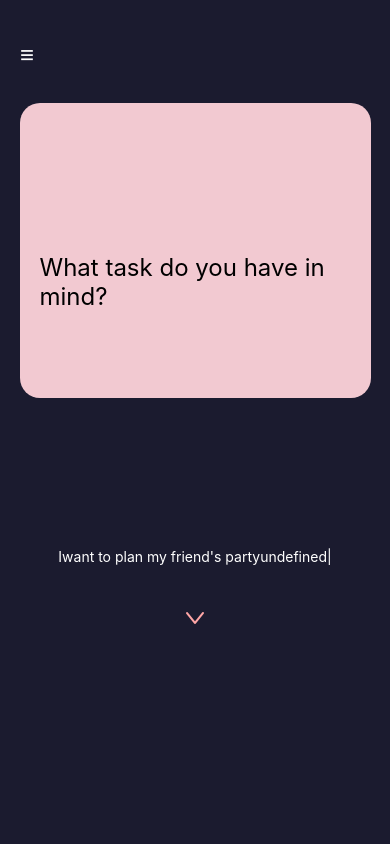
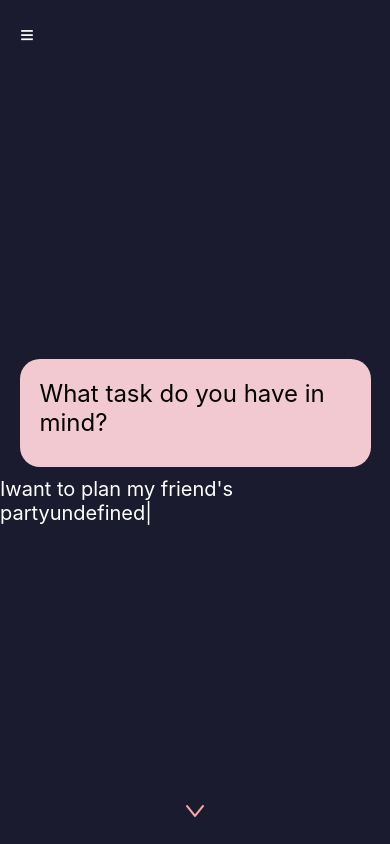
Before and after one commit to BenjaminL15/AI-Productivity-App, a React Native app in the folder application/: screen /TaskStart in a window 390 px wide. Built offline with nearby package versions, Linux system fonts and the light colour scheme.

Commit message:
Style TaskStart
Changing style of task

```diff
--- a/application/screens/taskStart.js
+++ b/application/screens/taskStart.js
@@ -1,5 +1,5 @@
 import React, {useState, useEffect } from 'react';
-import { View, Text, TextInput, StyleSheet, TouchableOpacity } from 'react-native';
+import { View, Text, TextInput, StyleSheet, TouchableOpacity, Platform } from 'react-native';
 import { AntDesign } from '@expo/vector-icons';
 import { useNavigation } from '@react-navigation/native';
 
@@ -73,7 +73,7 @@ const styles = StyleSheet.create({
       },
       menuIcon: {
         position: 'absolute',
-    top: 40,
+        top: Platform.OS === 'ios' ? 40 : 20,
         left: 20,
       },
       menuText: {
@@ -84,24 +84,24 @@ const styles = StyleSheet.create({
         backgroundColor: '#f2c9d1',
         padding: 20,
         borderRadius: 20,
-    bottom: 150,
-    height: '35%',
+        marginTop: Platform.OS === 'ios' ? '20%' : '10%',
         width: '90%',
         alignItems: 'center',
       },
       taskText: {
         color: '#000',
         fontSize: 24,
-    top: 130,
+        marginBottom: 10,
       },
       arrowContainer: {
-    alignItems: 'center',
-    top: 40,
+        position: 'absolute',
+        bottom: Platform.OS === 'ios' ? 40 : 20,
       },
       exampleTask: {
         color: 'white',
-    fontSize: '20',
-  }
+        fontSize: 20,
+        marginTop: 10,
+      },
     });
 
     export default TaskStart;
```
Lines whose indentation alone changed are shown as unchanged.
